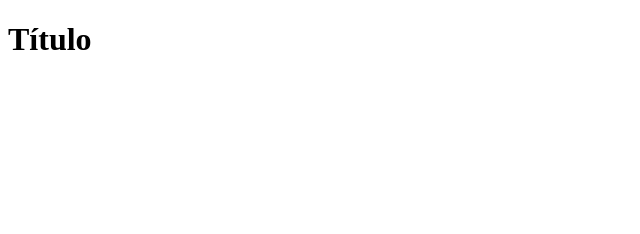
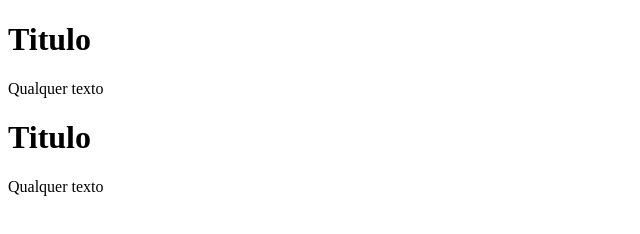
Before and after one commit to vitorath/lr-web-developer-frontend, a plain HTML site: page aula/index.html in a window 1280 px wide. Shown: the whole page, without its empty margins (0-640 px from the left). Drawn offline with Linux system fonts and the light colour scheme.

Commit message:
Javascript - Intermediário: Elementos pai e filhos

```diff
--- a/aula/index.html
+++ b/aula/index.html
@@ -8,6 +8,14 @@
     <script src="./script.js"></script>
   </head>
   <body>
-    <h1 onclick="clickElement(this)">Título</h1>
+    <div id="d1">
+      <h1>Titulo</h1>
+      <p>Qualquer texto</p>
+    </div>
+
+    <div id="d2">
+      <h1>Titulo</h1>
+      <p>Qualquer texto</p>
+    </div>
   </body>
 </html>
--- a/aula/script.js
+++ b/aula/script.js
@@ -1,17 +1,17 @@
-function clickElement(e) {
-  console.log("element");
-  console.log(this);
-  console.log(e);
-}
+window.onload = function() {
+  // let d1 = document.getElementById("d1");
+  // let h1 = d1.children[0];
+  // console.log(h1.parentElement);
+  // console.log(document.body.children);
+  // console.log(document.body.children[0].children);
 
-function clickJavascript(e) {
-  console.log("javascript");
-  console.log(this);
-  console.log(e);
-  console.log(e.target);
-}
+  function qualOPai(e) {
+    let t = e.target;
+    console.log(t.parentElement);
+  }
 
-window.onload = function() {
-  let h1 = document.getElementsByTagName("h1")[0];
-  h1.addEventListener("click", clickJavascript);
+  let h1 = document.getElementsByTagName("h1");
+  for (let h of h1) {
+    h.addEventListener("click", qualOPai);
+  }
 };
```
